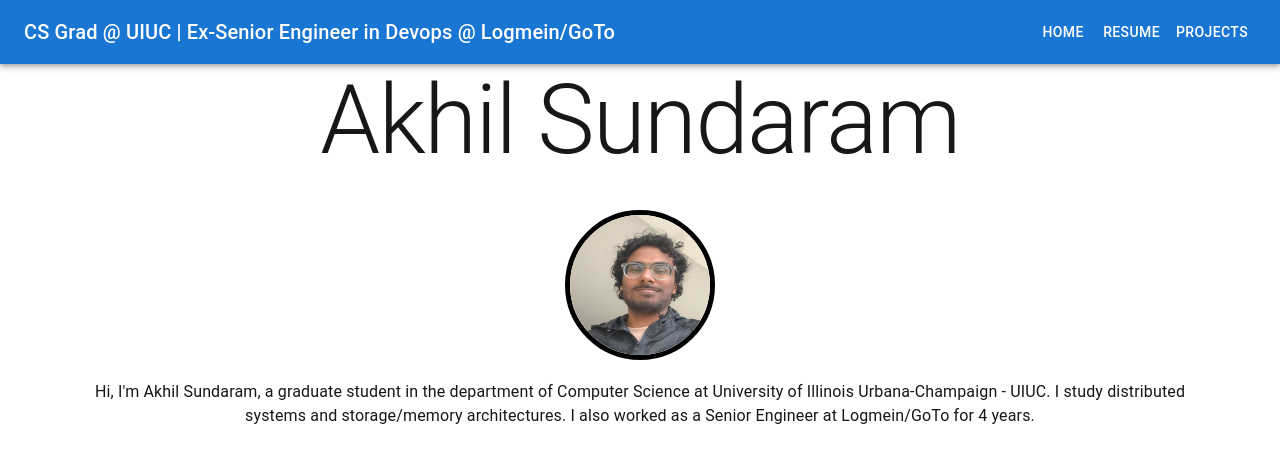
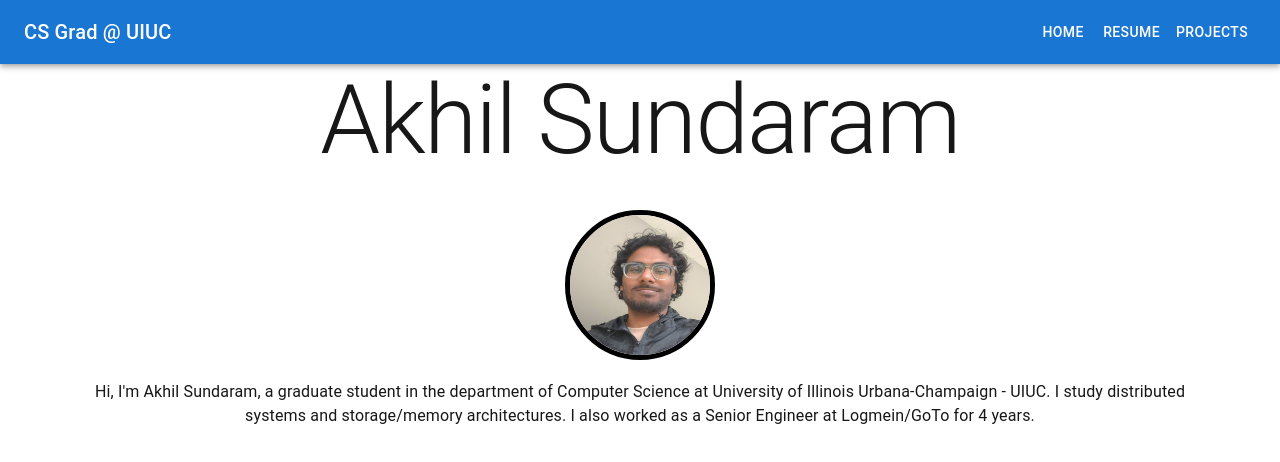
Before and after one commit to akhilsundaram/akhilsundaramdotdev, a Next.js app: page / in a window 1280 px wide. Shown: the top 462 px of the page. Built offline with nearby package versions, Linux system fonts and the light colour scheme.

Commit message:
remove banner, css change, header change

```diff
--- a/app/layout.js
+++ b/app/layout.js
@@ -11,7 +11,7 @@ export default function RootLayout({ children }) {
         <AppBar position="static">
           <Toolbar>
             <Typography variant="h6" style={{ flexGrow: 1 }}>
-              CS Grad @ UIUC | Ex-Senior Engineer in Devops @ Logmein/GoTo
+              CS Grad @ UIUC
             </Typography>
             <Button color="inherit" component={Link} href="/">
               Home
```
